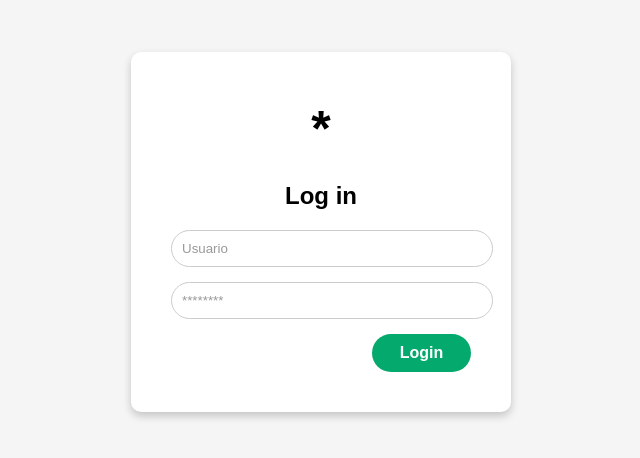
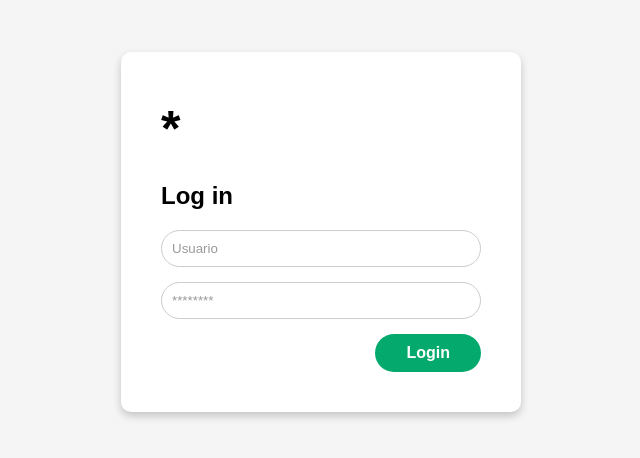
Before and after one commit to F5-TechCamp-P1/proyecto6-codehub-FE, a React (Vite) app: page / in a window 1280 px wide. Shown: the part 168-626 px from the top of the page, without its empty margins (319-959 px from the left). Built offline with nearby package versions, Linux system fonts and the light colour scheme.

Commit message:
input&button_position

```diff
--- a/src/LandingPage.css
+++ b/src/LandingPage.css
@@ -21,8 +21,8 @@ body {
   padding: 40px;
   border-radius: 10px;
   box-shadow: 0 4px 8px rgba(0, 0, 0, 0.2);
-  text-align: center;
-  width: 300px;
+  text-align: left;
+  width: 320px;
 }
 
 .logo {
@@ -39,13 +39,15 @@ body {
 }
 
 .input-field {
-  width: 100%;
+  width: 93%;
   padding: 10px;
   margin-bottom: 15px;
   border: 1px solid #ccc;
   border-radius: 25px;
   background-color: #fff;
   color: #333;
+  display: flex;
+  justify-content: flex-end;
 }
 
 .input-field::placeholder {
```
